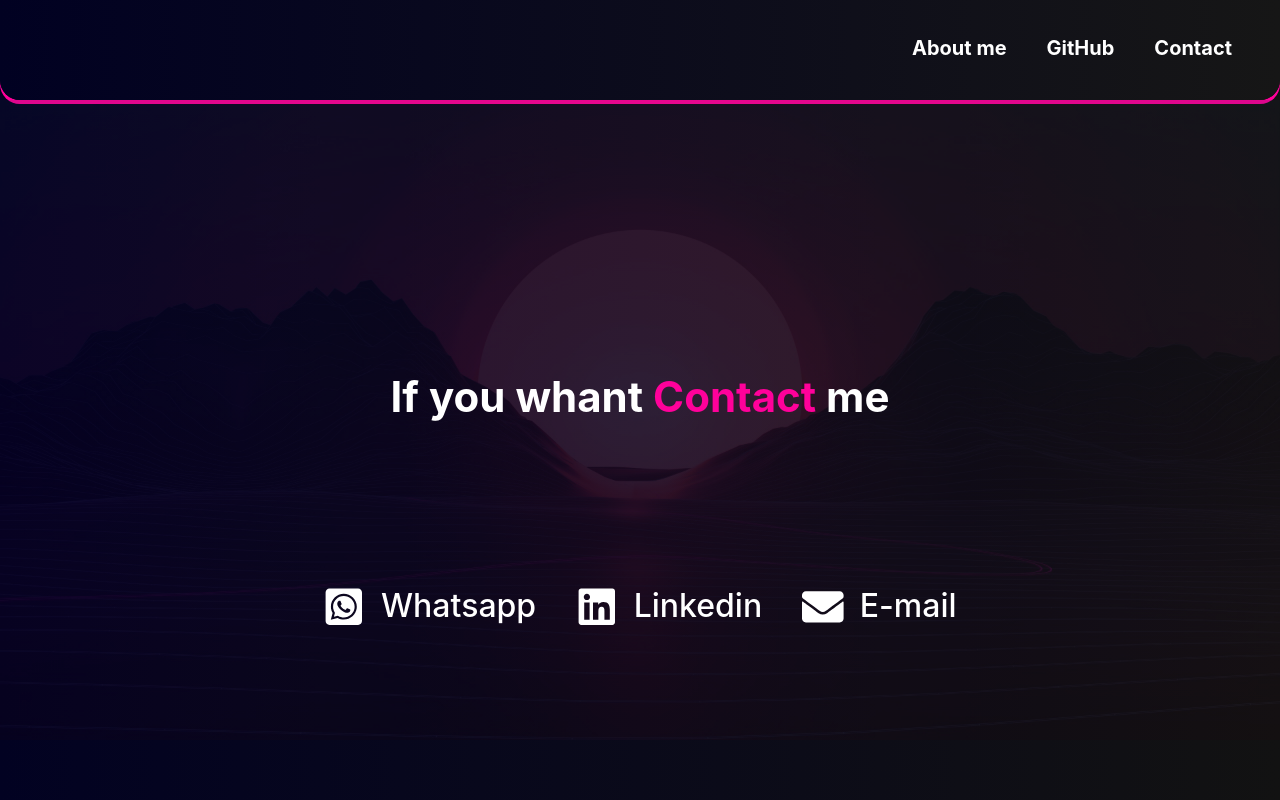
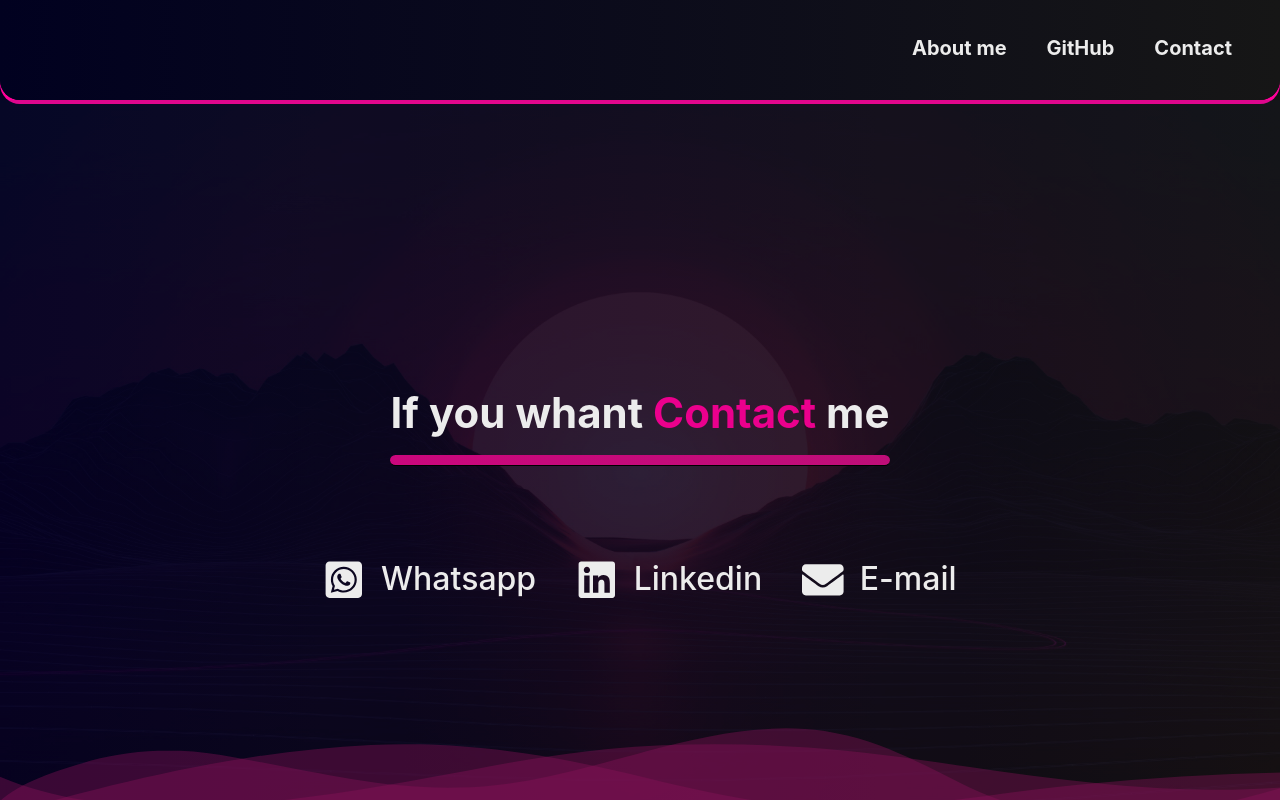
Before and after one commit to Wiktor-prog/New-Protfolio-website, a React (Create React App) app: page /contact in a window 1280 px wide. Built offline with nearby package versions, Linux system fonts and the light colour scheme.

Commit message:
Contact section update

```diff
--- a/src/App.css
+++ b/src/App.css
@@ -5,6 +5,6 @@
 }
 
 body {
-height: 100vh;
+min-height: 100vh;
 background: linear-gradient(90deg, rgba(2,2,34,1) 0%, rgba(18,18,18,1) 100%);
 }
--- a/src/components/Contact/Contact.css
+++ b/src/components/Contact/Contact.css
@@ -1,19 +1,68 @@
+
 .contenet h2 {
-  color: #fff;
-  padding-bottom: 3rem;
+  color: rgb(236, 236, 236);
+  padding-bottom: 6rem;
 }
+
 .contenet{
   justify-content: center;
   align-items: center;
   display: flex;
   position: fixed;
-  height: 80%;
+  height: 90%;
   font-size: 28px;
   width: 100%;
   background-image: url(../Assets/background.png);
   background-size: cover;
   background-position: bottom;
 }
+
 span {
-  color: #FF019A;
+  color: #eb008d;
 }
+
+.custom-shape-divider-bottom-1660470148 {
+  position: absolute;
+  bottom: 0;
+  left: 0;
+  width: 140%;
+  overflow: hidden;
+  line-height: 0;
+  transform: rotate(180deg);
+}
+
+.custom-shape-divider-bottom-1660470148 svg {
+  position: relative;
+  display: block;
+  width: calc(100% + 1.3px);
+  height: 100px;
+}
+
+.custom-shape-divider-bottom-1660470148 .shape-fill {
+  fill: #881359;
+  opacity: 0.4;
+}
+
+.underline {
+  border-bottom: 1px solid;
+  border-radius: 10px;
+  width: 500px;
+  height: 10px;
+  background-image: linear-gradient(-45deg, #8f2966,#cc067d);
+  position: fixed;
+  background-size: 500% 500%;
+	animation: gradient 6s ease infinite;
+
+}
+
+@keyframes gradient {
+	0% {
+		background-position: 0% 50%;
+	}
+	50% {
+		background-position: 100% 50%;
+	}
+	100% {
+		background-position: 0% 50%;
+	}
+}
--- a/src/components/Contact/Contact.js
+++ b/src/components/Contact/Contact.js
@@ -8,8 +8,22 @@
 
       <div className="contenet">
         <h2>If you whant <span> Contact</span> me</h2>
+         <div className="underline">
+          <p></p>
+         </div>
+
         <ContactChoise />
+
+          <div class="custom-shape-divider-bottom-1660470148">
+              <svg data-name="Layer 1" xmlns="http://www.w3.org/2000/svg" viewBox="0 0 1200 120" preserveAspectRatio="none">
+                <path d="M0,0V46.29c47.79,22.2,103.59,32.17,158,28,70.36-5.37,136.33-33.31,206.8-37.5C438.64,32.43,512.34,53.67,583,72.05c69.27,18,138.3,24.88,209.4,13.08,36.15-6,69.85-17.84,104.45-29.34C989.49,25,1113-14.29,1200,52.47V0Z" opacity=".25" class="shape-fill"></path>
+                <path d="M0,0V15.81C13,36.92,27.64,56.86,47.69,72.05,99.41,111.27,165,111,224.58,91.58c31.15-10.15,60.09-26.07,89.67-39.8,40.92-19,84.73-46,130.83-49.67,36.26-2.85,70.9,9.42,98.6,31.56,31.77,25.39,62.32,62,103.63,73,40.44,10.79,81.35-6.69,119.13-24.28s75.16-39,116.92-43.05c59.73-5.85,113.28,22.88,168.9,38.84,30.2,8.66,59,6.17,87.09-7.5,22.43-10.89,48-26.93,60.65-49.24V0Z" opacity=".5" class="shape-fill"></path>
+                <path d="M0,0V5.63C149.93,59,314.09,71.32,475.83,42.57c43-7.64,84.23-20.12,127.61-26.46,59-8.63,112.48,12.24,165.56,35.4C827.93,77.22,886,95.24,951.2,90c86.53-7,172.46-45.71,248.8-84.81V0Z" class="shape-fill"></path>
+              </svg>
+          </div>
       </div>
+
+
 
   )
 }
--- a/src/components/Contact/ContactChoise/ContactChoise.css
+++ b/src/components/Contact/ContactChoise/ContactChoise.css
@@ -1,3 +1,4 @@
+
 .contact-list {
   justify-content: center;
   position: relative;
@@ -16,19 +17,19 @@
   padding: 20px;
   display: flex;
   position: relative;
-  padding-top: 60%;
+  padding-top: 40%;
 }
 
 .contact-list li span {
-  color: #fff;
+  color:  rgb(236, 236, 236);
   font-size: 2.6rem;
+  padding-right: 1rem;
   transition: 0.3s;
-  padding-right: 1rem;
 }
 
 .contact-list p {
   margin: 0;
-  color: #fff;
+  color:  rgb(236, 236, 236);
   font-size: 2rem;
   font-weight: 500;
 }
@@ -39,7 +40,7 @@
 }
 
 .contact-list span:hover{
-  color: #FF019A;
+  color: #eb008d;
   transition: 0.3s;
 }
 
@@ -49,9 +50,9 @@
   width: 0%;
   position: absolute;
   display: block;
-  background-color: #FF019A;
+  background-color: #eb008d;
   transition: 0.3s;
-  bottom: 1rem;
+  bottom: 16px;
   left: 18px;
 }
 
--- a/src/components/Navbar/Navbar.css
+++ b/src/components/Navbar/Navbar.css
@@ -2,7 +2,7 @@
 display: flex;
 justify-content:right;
 padding-right: 28px;
-background: linear-gradient(90deg, rgb(1, 1, 34) 0%, rgb(22, 22, 22) 100%);
+background: linear-gradient(90deg, rgb(1, 1, 32) 0%, rgb(22, 22, 22) 100%);
 height: 100px;
 border-bottom-right-radius: 20px;
 border-bottom-left-radius: 20px;
@@ -21,12 +21,12 @@
   font-size: 20px;
 }
 .menu_top li a {
-color: #fff;
+color:  rgb(236, 236, 236);
 text-decoration: none;
 }
 
 .nav_Btns:hover {
-color: #FF019A;
+color: #eb008d;
 transition: 0.3s;
 }
 
@@ -36,7 +36,7 @@
 width: 0%;
 position: absolute;
 display: block;
-background-color: #FF019A;
+background-color: #eb008d;
 transition: 0.3s;
 bottom: 1rem;
 left: 14px;
```
Also changed, not shown: src/components/Contact/ContactChoise/ContactChoise.js (+3 -8 lines), src/components/Navbar/Navbar.js (+11 -3 lines).
